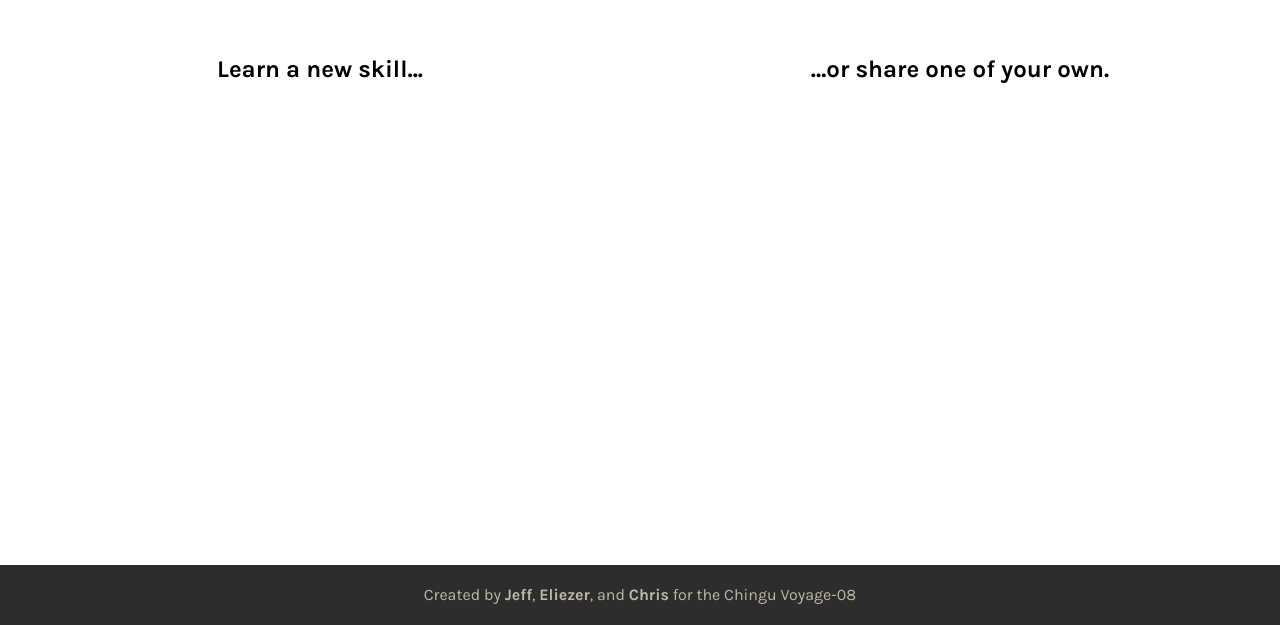
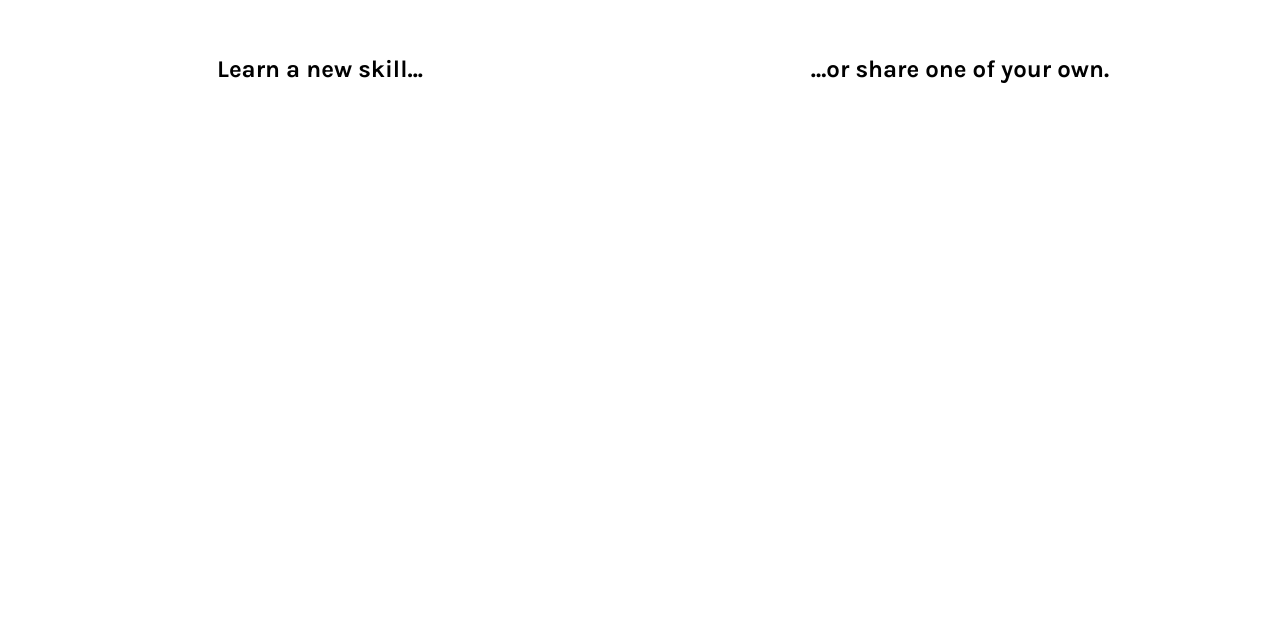
Before and after one commit to chingu-voyages/v8-geckos-team-05, a React (Create React App) app in the folder skill-trade-client/: page / in a window 1280 px wide. Shown: the part 775-1400 px from the top of the page. After the commit the page ends 1200 px from the top, so only its background shows below. Built offline with nearby package versions, Linux system fonts and the light colour scheme.

Commit message:
commented out footer because i couldn't fix the floating issue, will fix later

```diff
--- a/skill-trade-client/src/components/Homepage/Homepage.js
+++ b/skill-trade-client/src/components/Homepage/Homepage.js
@@ -31,12 +31,12 @@ const Homepage = () => {
           </div>
         </div>
       </div>
-      <div className="homepage__footer">
+      {/* <div className="homepage__footer">
         <p className="homepage__footer--text">
           Created by <strong>Jeff</strong>, <strong>Eliezer</strong>, and{" "}
           <strong>Chris</strong> for the Chingu Voyage-08
         </p>
-      </div>
+      </div> */}
     </>
   );
 };
```
